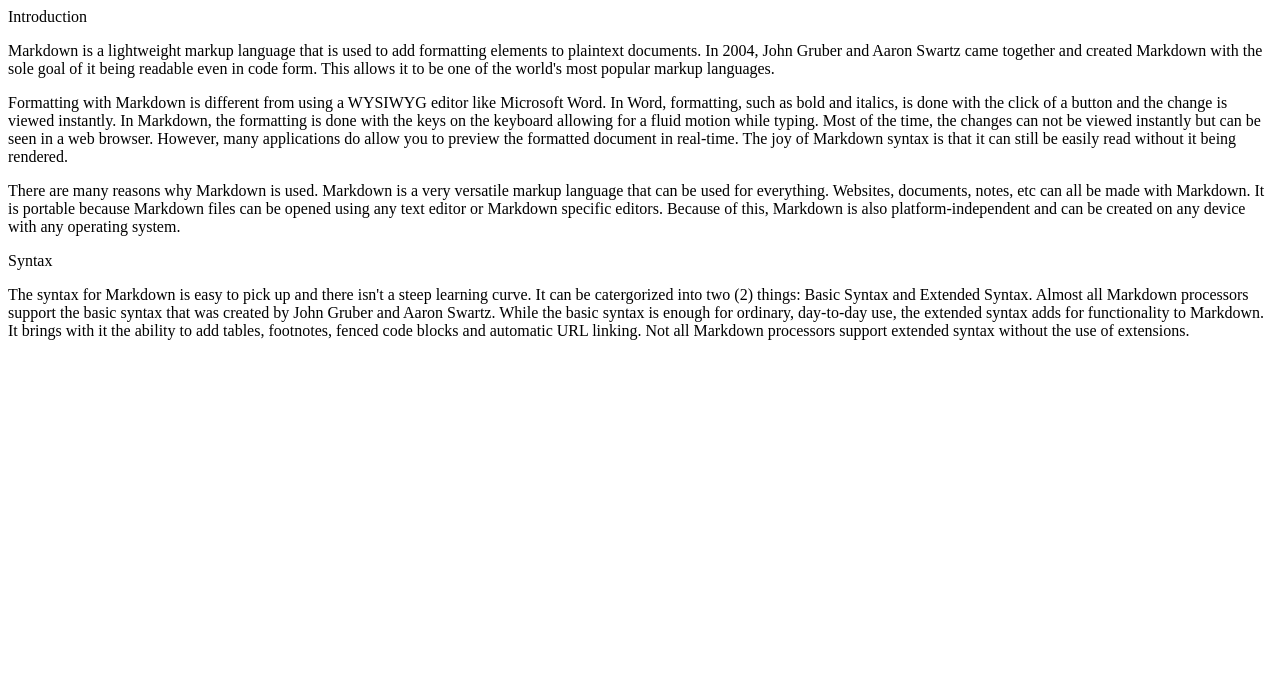
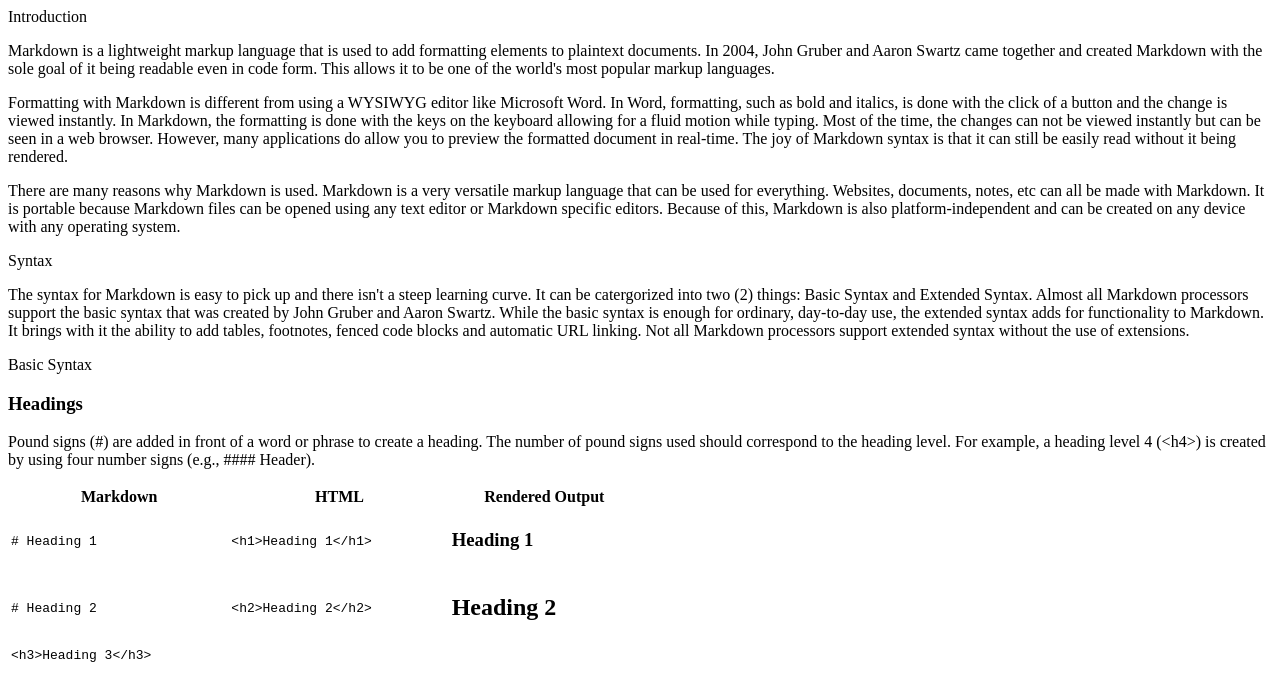
Before and after one commit to JManiBiz/Markdown-documentation, a plain HTML site: page index.html in a window 1280 px wide. Drawn offline with Linux system fonts and the light colour scheme.

Commit message:
Started table up til heading 3

```diff
--- a/index.html
+++ b/index.html
@@ -57,6 +57,52 @@
             syntax without the use of extensions.
           </p>
         </section>
+
+        <header>Basic Syntax</header>
+        <section>
+          <h1>Headings</h1>
+          <p>
+            Pound signs (#) are added in front of a word or phrase to create a
+            heading. The number of pound signs used should correspond to the
+            heading level. For example, a heading level 4 (&lt;h4&gt;) is
+            created by using four number signs (e.g., #### Header).
+          </p>
+
+          <table style="width: 50%">
+            <tr>
+              <th>Markdown</th>
+              <th>HTML</th>
+              <th>Rendered Output</th>
+            </tr>
+            <tr>
+              <td>
+                <code># Heading 1</code>
+              </td>
+              <td>
+                <code>&lt;h1&gt;Heading 1&lt;/h1&gt;</code>
+              </td>
+              <td>
+                <h1>Heading 1</h1>
+              </td>
+            </tr>
+            <tr>
+              <td>
+                <code># Heading 2</code>
+              </td>
+              <td>
+                <code>&lt;h2&gt;Heading 2&lt;/h2&gt;</code>
+              </td>
+              <td>
+                <h2>Heading 2</h2>
+              </td>
+              <tr>
+                <td>
+                  <code>&lt;h3&gt;Heading 3&lt;/h3&gt;</code>
+                </td>
+              </tr>
+            </tr>
+          </table>
+        </section>
       </section>
     </main>
   </body>
```
